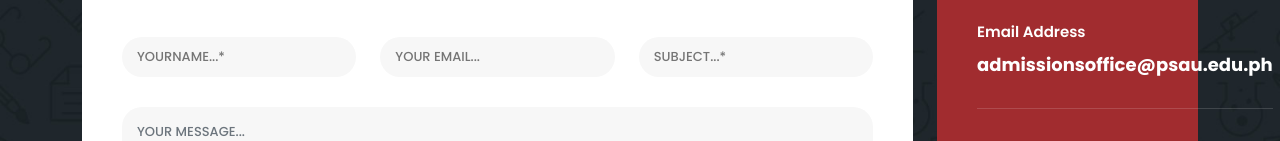
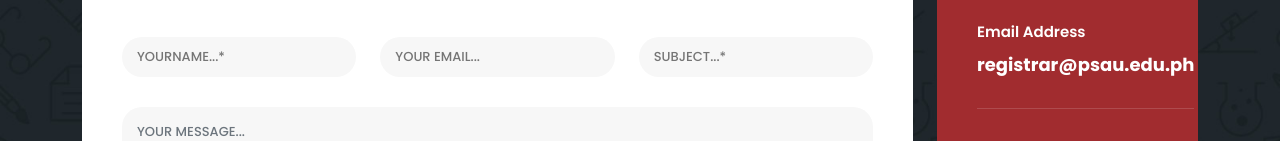
Before and after one commit to Jean-1127/wsweb, a plain HTML site: page index.html in a window 1280 px wide. Shown: the part 3426-3567 px from the top of the page. Drawn offline with nearby package versions, Linux system fonts and the light colour scheme.

Commit message:
Update index.html

```diff
--- a/index.html
+++ b/index.html
@@ -305,7 +305,7 @@
               </li>
               <li>
                 <h6>Email Address</h6>
-                <span>admissionsoffice@psau.edu.ph</span>
+                <span>registrar@psau.edu.ph</span>
               </li>
               <li>
                 <h6>Street Address</h6>
```
